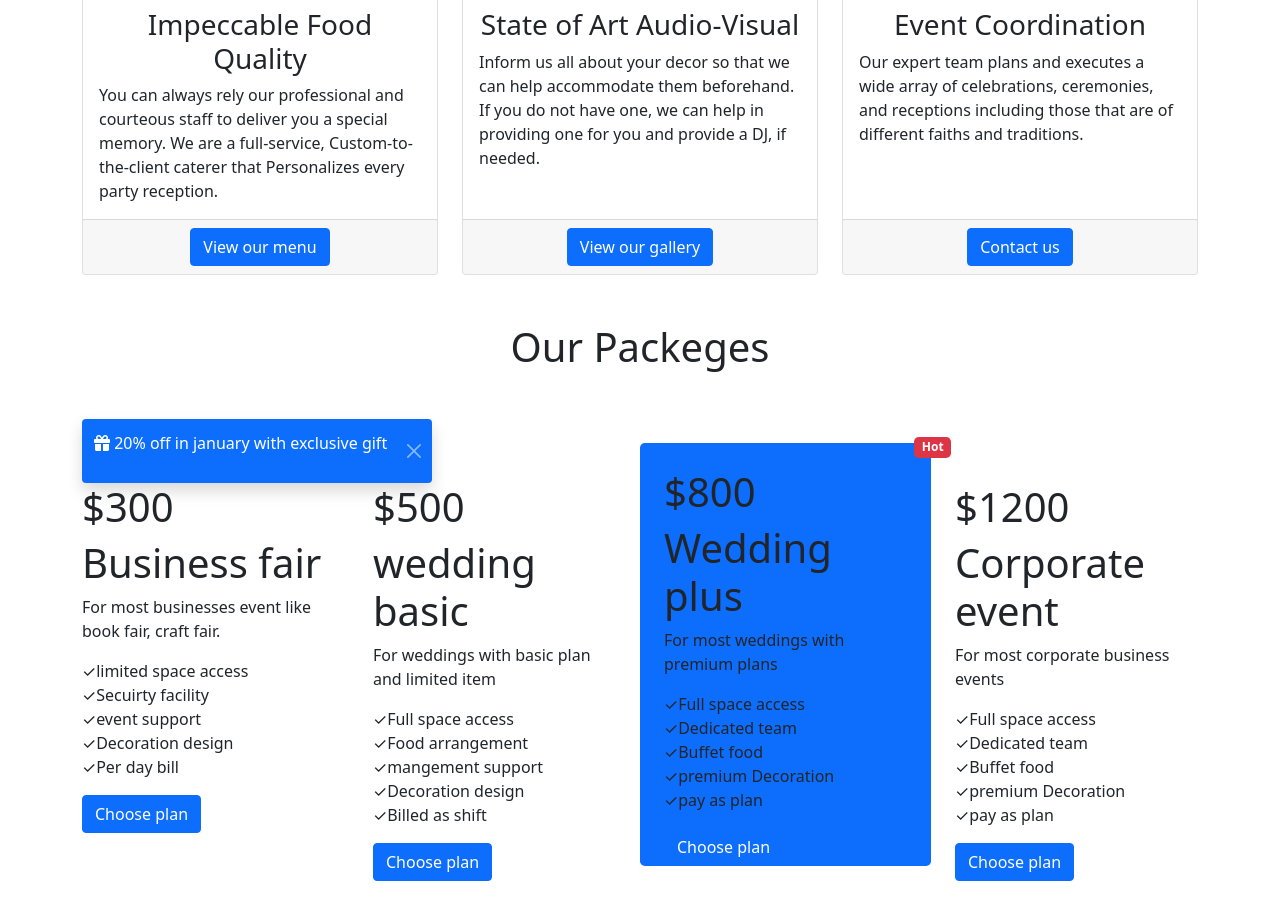
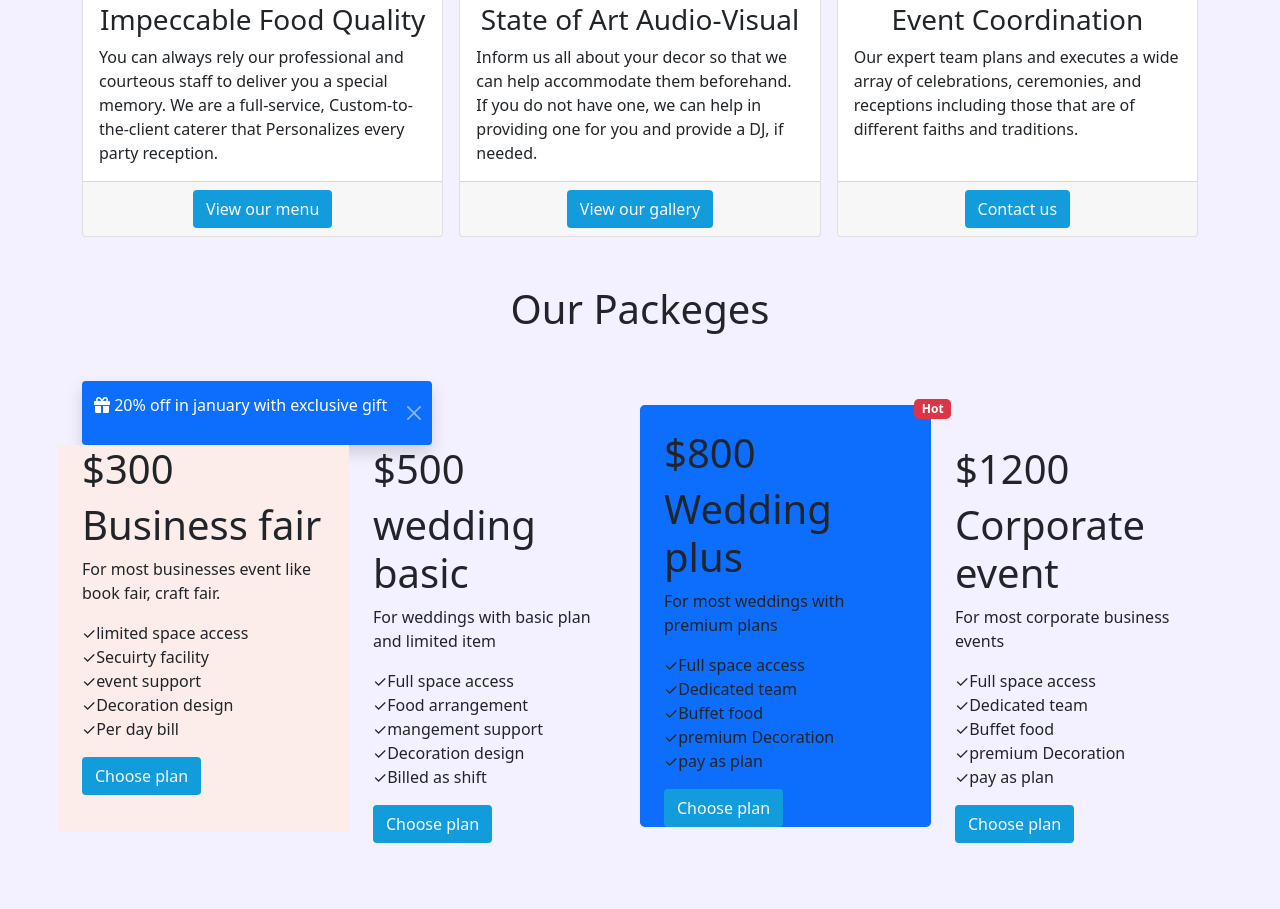
Before and after one commit to shakilahamed95/glaxy-convention-center, a plain HTML site: page index.html in a window 1280 px wide. Shown: the part 863-1772 px from the top of the page. Drawn offline with nearby package versions, Linux system fonts and the light colour scheme.

Commit message:
form section full done and some little change done

```diff
--- a/index.html
+++ b/index.html
@@ -107,13 +107,13 @@
     </section>
 </header>
 
-<body>
+<body id="body-color">
     <main>
         <!-- our services section start -->
         <section class="container mt-2">
             <h1 class="text-center">Our services</h1>
             <div>
-                <div class="row row-cols-1 row-cols-md-2 row-cols-lg-3 g-4 mt-2">
+                <div class="row row-cols-1 row-cols-md-2 row-cols-lg-3 g-3 mt-2">
                     <div class="col">
                         <div class="card h-100">
                             <img src="images/food.jpg" class="card-img-top" alt="...">
@@ -124,7 +124,7 @@
                                     Personalizes every party reception.</p>
                             </div>
                             <div class="card-footer d-flex justify-content-center">
-                                <button class="btn btn-primary" type="submit">View our menu</button>
+                                <button class="btn button text-light" type="submit">View our menu</button>
                             </div>
                         </div>
                     </div>
@@ -138,7 +138,7 @@
                                     a DJ, if needed.</p>
                             </div>
                             <div class="card-footer d-flex justify-content-center">
-                                <button class="btn btn-primary" type="submit">View our gallery</button>
+                                <button class="btn button text-light" type="submit">View our gallery</button>
                             </div>
                         </div>
                     </div>
@@ -152,7 +152,7 @@
                                     traditions. </p>
                             </div>
                             <div class="card-footer d-flex justify-content-center">
-                                <button class="btn btn-primary" type="submit">Contact us</button>
+                                <button class="btn button text-light" type="submit">Contact us</button>
                             </div>
                         </div>
                     </div>
@@ -176,7 +176,7 @@
             </div>
             <!-- toast section end  -->
             <div class="row g-5">
-                <div class="col-12 col-sm-12 col-md-6 col-lg-3 mb-3">
+                <div class="col-12 col-sm-12 col-md-6 col-lg-3 mb-3 package">
                     <h1> $300</h1>
                     <h1>Business fair</h1>
                     <p>For most businesses event like book fair, craft fair.</p>
@@ -187,7 +187,7 @@
                         <li>Decoration design</li>
                         <li>Per day bill</li>
                     </p>
-                    <button class="btn btn-primary" type="submit">Choose plan</button>
+                    <button class="btn button text-light" type="submit">Choose plan</button>
                 </div>
                 <div class="col-12 col-sm-12 col-md-6 col-lg-3 mb-3">
                     <h1> $500</h1>
@@ -200,7 +200,7 @@
                         <li>Decoration design</li>
                         <li>Billed as shift</li>
                     </p>
-                    <button class="btn btn-primary" type="submit">Choose plan</button>
+                    <button class="btn button text-light" type="submit">Choose plan</button>
                 </div>
                 <div class="col-12 col-sm-12 col-md-6 col-lg-3 mb-3 bg-primary rounded-3" id="box-position">
                     <span class="badge bg-danger rounded-3" id="badge-position">Hot</span>
@@ -214,7 +214,7 @@
                         <li>premium Decoration</li>
                         <li>pay as plan</li>
                     </p>
-                    <button class="btn btn-primary" type="submit">Choose plan</button>
+                    <button class="btn button text-light" type="submit">Choose plan</button>
                 </div>
                 <div class="col-12 col-sm-12 col-md-6 col-lg-3 mb-3">
                     <h1> $1200</h1>
@@ -227,7 +227,7 @@
                         <li>premium Decoration</li>
                         <li>pay as plan</li>
                     </p>
-                    <button class="btn btn-primary">Choose plan</button>
+                    <button class="btn button text-light">Choose plan</button>
                 </div>
             </div>
         </section>
@@ -339,11 +339,14 @@
                     <input type="text" class="form-control" placeholder="Your Message" aria-label="text">
                 </div>
             </div>
+            <p class="mt-3 text-center ">
+                <button class="btn button text-light" type="submit">Send Message</button>
+            </p>
         </section>
     </main>
     <footer>
         <!-- footer section start  -->
-        <section class="mt-5 container-fluid">
+        <section class="mt-5">
             <div class="footer bg-dark text-light d-flex justify-content-between align-items-center">
                 <div class="p-5">
                     <small>© 2022 Glaxy Convention center All rights reserved</small>
--- a/style.css
+++ b/style.css
@@ -1,3 +1,7 @@
+#body-color{
+    background-color: #F3F1FF;
+}
+
 li{
     list-style: none;
 }
@@ -13,6 +17,22 @@ li:before {
      top: -10px;
      left: 250px;
  }
+ .package{
+    width: 232px;
+    height: 387px;
+    background-color: #FCECEA;
+ }
+ .button{
+    background-image: linear-gradient(to bottom, #139CDC 0%, #139CDC 100%);
+    border-radius: 8px;
+    padding: 9px 25px;
+    border: none;
+    }
+    .btn:hover{
+        transform: scale(1.2);
+        transition: transform, 1s;
+        color: white;
+    }
  .footer-logo{
      width: 135px;
      height: 40px;
```
